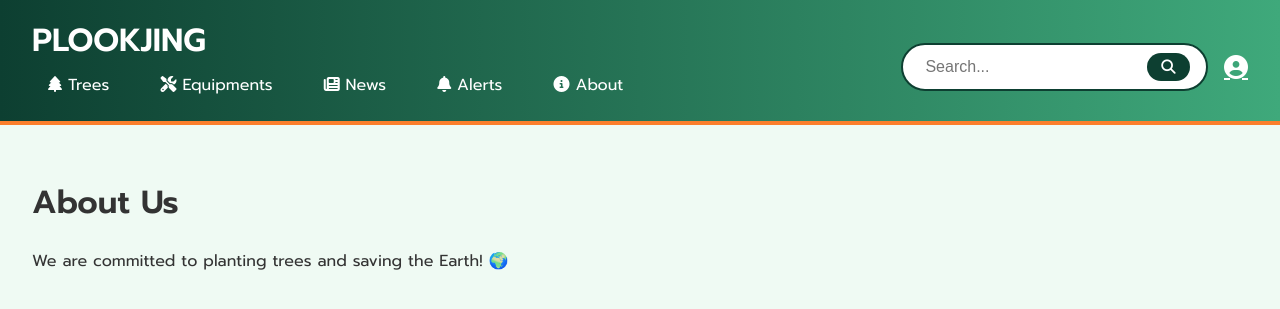
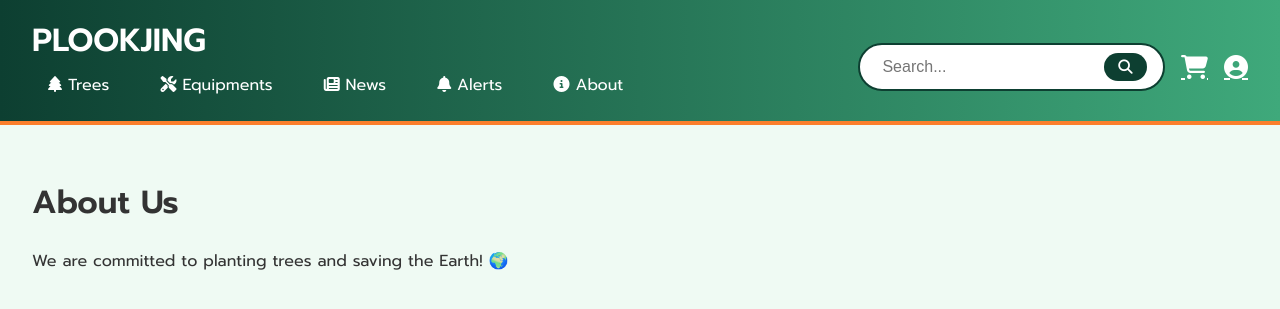
Before and after one commit to meminemyself/dsi202_2025, a Django app: page /about/ in a window 1280 px wide. Shown: the top 309 px of the page. Run offline with Django 4.2, Linux system fonts and the light colour scheme.

Commit message:
update base.html

```diff
--- a/myproject/templates/base.html
+++ b/myproject/templates/base.html
@@ -190,7 +190,14 @@
         <input type="text" name="q" placeholder="Search..." required />
         <button type="submit"><i class="fas fa-search"></i></button>
       </form>
-      <a href="{% url 'user_profile' %}" class="profile-link">
+
+      <!-- รถเข็น -->
+      <a href="{% url 'cart' %}" class="profile-link" title="Cart">
+        <i class="fas fa-shopping-cart"></i>
+      </a>
+
+      <!-- โปรไฟล์ -->
+      <a href="{% url 'user_profile' %}" class="profile-link" title="Profile">
         <i class="fas fa-user-circle"></i>
       </a>
     </div>
```
